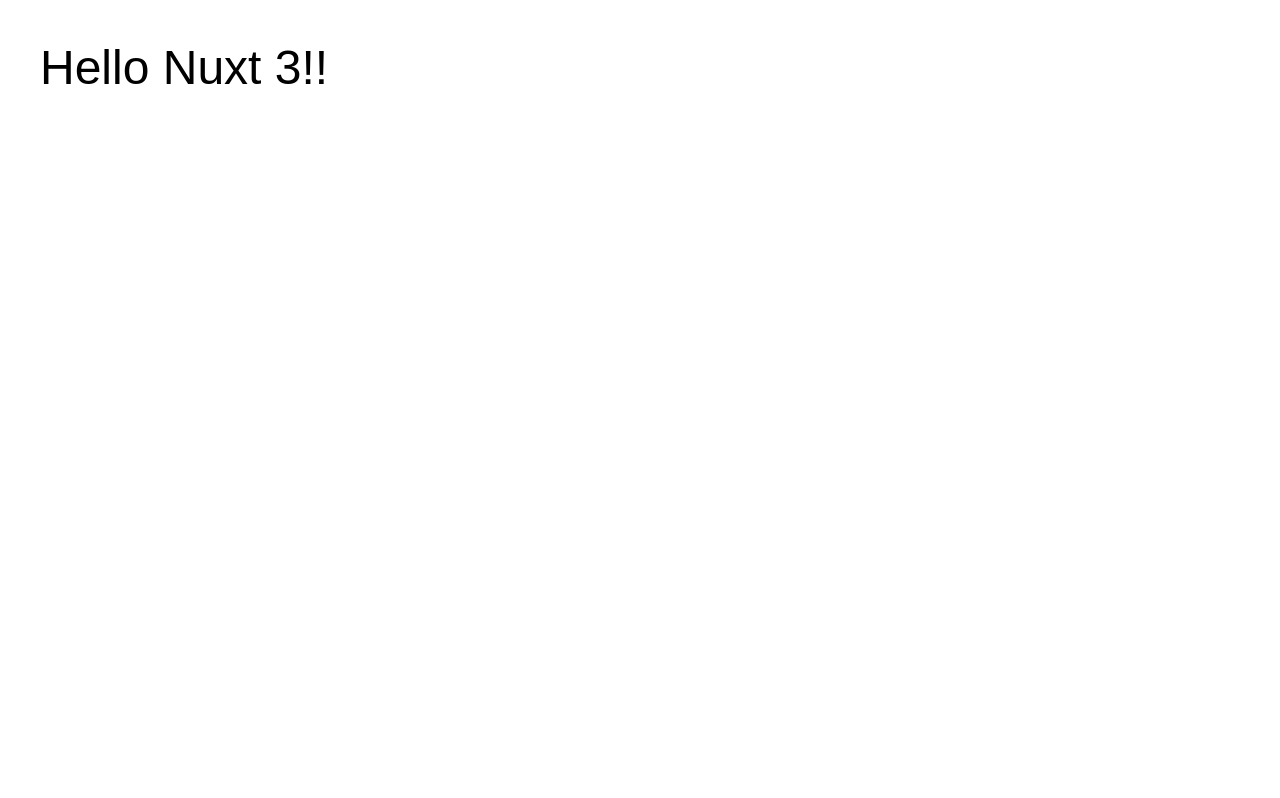
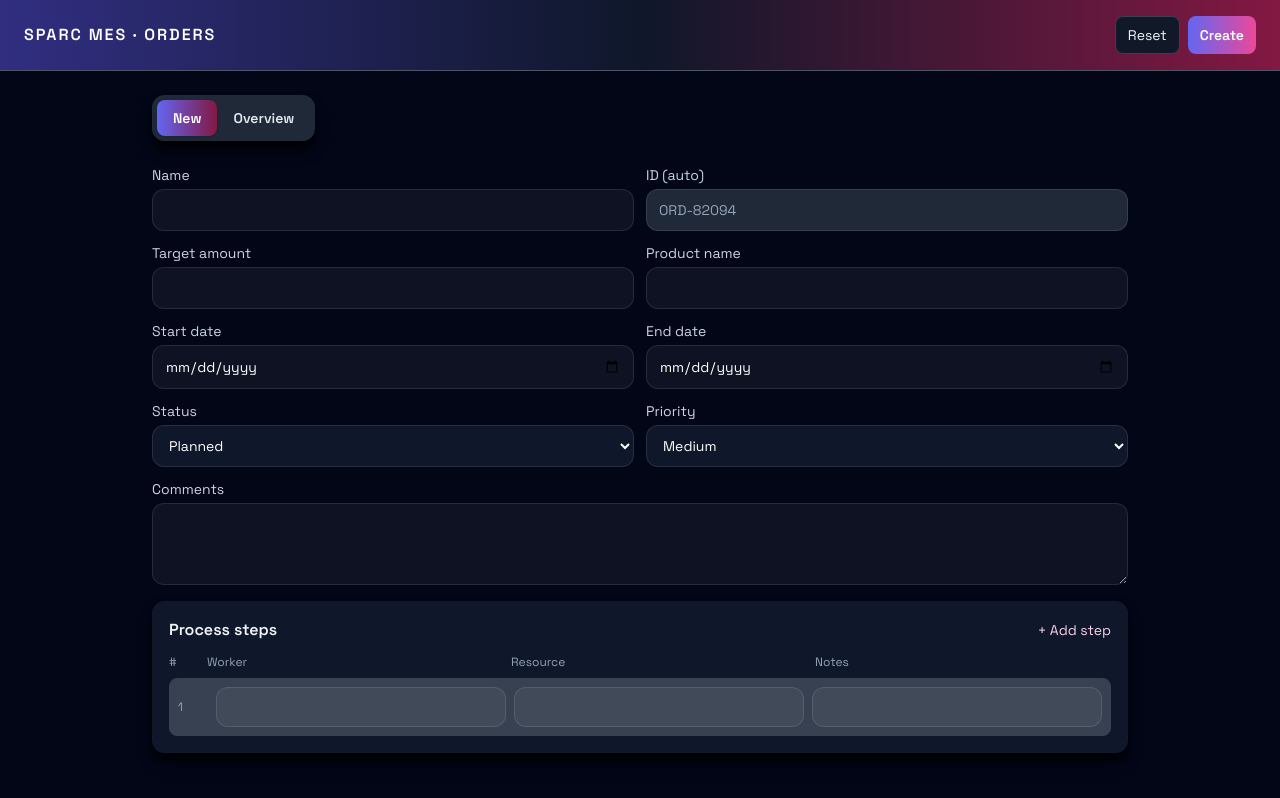
Before and after one commit to SPARC-tpse/SPARC, a Nuxt app in the folder frontend/: page / in a window 1280 px wide. Built offline with nearby package versions, Linux system fonts and the light colour scheme.

Commit message:
order/overview page

```diff
--- a/frontend/app/app.vue
+++ b/frontend/app/app.vue
@@ -1,17 +1,254 @@
-<script setup lang="ts">
-const version = 2 + 1
+<script setup lang="js">
+import '../assets/css/tailwind.css'
+import { ref } from 'vue'
+
+const tab = ref('new')
+
+const orders = ref([
+  {
+    id: 'ORD-1042',
+    name: 'Test Order',
+    start: '27/11/2025',
+    end: '28/11/2025',
+    target: 1200,
+    product: 'Ventil platinen',
+    status: 'Running',
+    priority: 'High',
+    comments: 'set-up phase done.',
+    process: [
+      { worker: 'Lena', resource: 'test resource', notes: 'test note' },
+      { worker: 'Max', resource: 'test resource', notes: 'test note2' }
+    ]
+  }
+])
+
+const newOrder = ref({
+  name: '',
+  start: '',
+  end: '',
+  target: '',
+  product: '',
+  status: 'Planned',
+  priority: 'Medium',
+  comments: ''
+})
+
+const steps = ref([{ worker: '', resource: '', notes: '' }])
+const formId = ref(makeId())
+
+function canSubmit() {
+  const o = newOrder.value
+  return Boolean(o.name && o.start && o.end && o.target && o.product)
+}
+
+function makeId() {
+  return `ORD-${Math.floor(Math.random() * 100000)}`
+}
+
+function addStep() {
+  steps.value.push({ worker: '', resource: '', notes: '' })
+}
+
+function resetForm() {
+  newOrder.value = {
+    name: '',
+    start: '',
+    end: '',
+    target: '',
+    product: '',
+    status: 'Planned',
+    priority: 'Medium',
+    comments: ''
+  }
+  steps.value = [{ worker: '', resource: '', notes: '' }]
+  formId.value = makeId()
+}
+
+function submitOrder() {
+  if (!canSubmit()) return
+  const processSteps = steps.value.filter(step => step.worker || step.resource || step.notes)
+  const order = {
+    id: formId.value,
+    name: newOrder.value.name,
+    start: newOrder.value.start,
+    end: newOrder.value.end,
+    target: Number(newOrder.value.target),
+    product: newOrder.value.product,
+    status: newOrder.value.status,
+    priority: newOrder.value.priority,
+    comments: newOrder.value.comments,
+    process: processSteps
+  }
+  orders.value.unshift(order)
+  resetForm()
+}
+
+function badgeTone(kind, value) {
+  const statusTone = {
+    Running: 'bg-emerald-600 text-emerald-100',
+    Planned: 'bg-blue-600 text-blue-100',
+    Paused: 'bg-amber-600 text-amber-100',
+    default: 'bg-slate-600 text-slate-100'
+  }
+  const priorityTone = {
+    High: 'bg-pink-600 text-pink-100',
+    Medium: 'bg-indigo-600 text-indigo-100',
+    default: 'bg-slate-600 text-slate-100'
+  }
+  return kind === 'status' ? (statusTone[value] || statusTone.default) : (priorityTone[value] || priorityTone.default)
+}
 </script>
 
 <template>
-  <div class="hello">
-    Hello Nuxt {{ version }}!!
+  <div class="min-h-screen bg-slate-950 text-slate-100">
+    <header class="flex items-center justify-between border-b border-gray-600 px-6 py-4 bg-gradient-to-r from-indigo-900 via-slate-900 to-pink-900">
+      <div class="font-semibold tracking-[0.12em] uppercase text-white">SPARC MES · Orders</div>
+      <div class="flex gap-2">
+        <button class="rounded-lg border border-gray-700 bg-gray-900 px-3 py-2 text-sm text-slate-100 hover:border-pink-700" @click="resetForm">
+          Reset
+        </button>
+        <button
+          class="rounded-lg px-3 py-2 text-sm font-semibold text-white disabled:opacity-40"
+          :class="canSubmit ? 'bg-gradient-to-r from-indigo-500 to-pink-500' : 'bg-gray-800'"
+          :disabled="!canSubmit"
+          @click="submitOrder"
+        >
+          Create
+        </button>
+      </div>
+    </header>
+
+    <main class="max-w-5xl mx-auto p-6 space-y-6">
+      <div class="inline-flex rounded-xl bg-gray-800 p-1 border border-gray-800 shadow-lg shadow-black">
+        <button
+          class="px-4 py-2 text-sm font-semibold rounded-lg"
+          :class="tab === 'new' ? 'bg-gradient-to-r from-indigo-500 to-pink-900 text-white shadow' : 'text-slate-200 hover:text-white'"
+          @click="tab = 'new'"
+        >
+          New
+        </button>
+        <button
+          class="px-4 py-2 text-sm font-semibold rounded-lg"
+          :class="tab === 'overview' ? 'bg-gradient-to-r from-indigo-500 to-pink-900 text-white shadow' : 'text-slate-200 hover:text-white'"
+          @click="tab = 'overview'"
+        >
+          Overview
+        </button>
+      </div>
+
+      <section v-if="tab === 'new'" class="space-y-4">
+        <div class="grid grid-cols-1 sm:grid-cols-2 gap-3">
+          <label class="flex flex-col gap-1 text-sm text-slate-300">
+            Name
+            <input v-model="newOrder.name" class="input" />
+          </label>
+          <label class="flex flex-col gap-1 text-sm text-slate-300">
+            ID (auto)
+            <input :value="formId" class="input bg-gray-800 text-slate-400" disabled />
+          </label>
+          <label class="flex flex-col gap-1 text-sm text-slate-300">
+            Target amount
+            <input v-model="newOrder.target" type="number" class="input" />
+          </label>
+          <label class="flex flex-col gap-1 text-sm text-slate-300">
+            Product name
+            <input v-model="newOrder.product" class="input" />
+          </label>
+          <label class="flex flex-col gap-1 text-sm text-slate-300">
+            Start date
+            <input
+              v-model="newOrder.start"
+              type="date"
+              inputmode="numeric"
+              class="input"
+            />
+          </label>
+          <label class="flex flex-col gap-1 text-sm text-slate-300">
+            End date
+            <input
+              v-model="newOrder.end"
+              type="date"
+              inputmode="numeric"
+              class="input"
+            />
+          </label>
+          <label class="flex flex-col gap-1 text-sm text-slate-300">
+            Status
+            <select v-model="newOrder.status" class="input bg-slate-900 text-white">
+              <option>Planned</option>
+              <option>Running</option>
+              <option>Paused</option>
+              <option>Done</option>
+            </select>
+          </label>
+          <label class="flex flex-col gap-1 text-sm text-slate-300">
+            Priority
+            <select v-model="newOrder.priority" class="input bg-slate-900 text-white">
+              <option>High</option>
+              <option>Medium</option>
+              <option>Low</option>
+            </select>
+          </label>
+          <label class="flex flex-col gap-1 text-sm text-slate-300 sm:col-span-2">
+            Comments
+            <textarea v-model="newOrder.comments" rows="3" class="input" />
+          </label>
+        </div>
+
+        <div class="rounded-xl border border-gray-900 bg-slate-900 p-4 space-y-3 shadow-lg shadow-black">
+          <div class="flex items-center justify-between">
+            <h3 class="font-semibold">Process steps</h3>
+            <button class="text-sm text-pink-200 hover:text-pink-100" @click="addStep">+ Add step</button>
+          </div>
+          <div class="space-y-2">
+            <div class="grid grid-cols-[30px,1fr,1fr,1fr] gap-2 text-xs text-slate-400">
+              <span>#</span><span>Worker</span><span>Resource</span><span>Notes</span>
+            </div>
+            <div
+              v-for="(step, i) in steps"
+              :key="i"
+              class="grid grid-cols-[30px,1fr,1fr,1fr] gap-2 items-center rounded-lg border border-gray-700 bg-gray-700 p-2"
+            >
+              <span class="text-xs text-slate-400">{{ i + 1 }}</span>
+              <input v-model="step.worker" class="input h-10" />
+              <input v-model="step.resource" class="input h-10" />
+              <input v-model="step.notes" class="input h-10" />
+            </div>
+          </div>
+        </div>
+      </section>
+
+      <section v-else class="rounded-xl border border-gray-700 bg-slate-900 p-4 space-y-3 shadow-lg shadow-black">
+        <div class="flex items-center justify-between">
+          <h3 class="font-semibold">Orders overview</h3>
+          <span class="text-xs text-slate-300">{{ orders.length }} total</span>
+        </div>
+        <div class="grid gap-2">
+          <div class="grid grid-cols-[1.5fr,1fr,1fr,1fr,1fr,0.8fr] gap-2 text-xs text-slate-400">
+            <span>Name</span><span>ID</span><span>Status</span><span>Start</span><span>End</span><span>Priority</span>
+          </div>
+          <div
+            v-for="order in orders"
+            :key="order.id"
+            class="grid grid-cols-[1.5fr,1fr,1fr,1fr,1fr,0.8fr] gap-2 items-center rounded-lg border border-gray-700 bg-gray-700 p-3 text-sm"
+          >
+            <span class="font-medium">{{ order.name }}</span>
+            <span class="text-slate-200">{{ order.id }}</span>
+            <span>
+              <span class="px-2 py-1 rounded-full text-xs font-semibold" :class="badgeTone('status', order.status)">
+                {{ order.status }}
+              </span>
+            </span>
+            <span class="text-slate-200">{{ order.start }}</span>
+            <span class="text-slate-200">{{ order.end }}</span>
+            <span>
+              <span class="px-2 py-1 rounded-full text-xs font-semibold" :class="badgeTone('priority', order.priority)">
+                {{ order.priority }}
+              </span>
+            </span>
+          </div>
+        </div>
+      </section>
+    </main>
   </div>
 </template>
-
-<style scoped>
-.hello {
-  font-family: Arial, Helvetica, sans-serif;
-  font-size: 3rem;
-  padding: 2rem;
-}
-</style>
```
